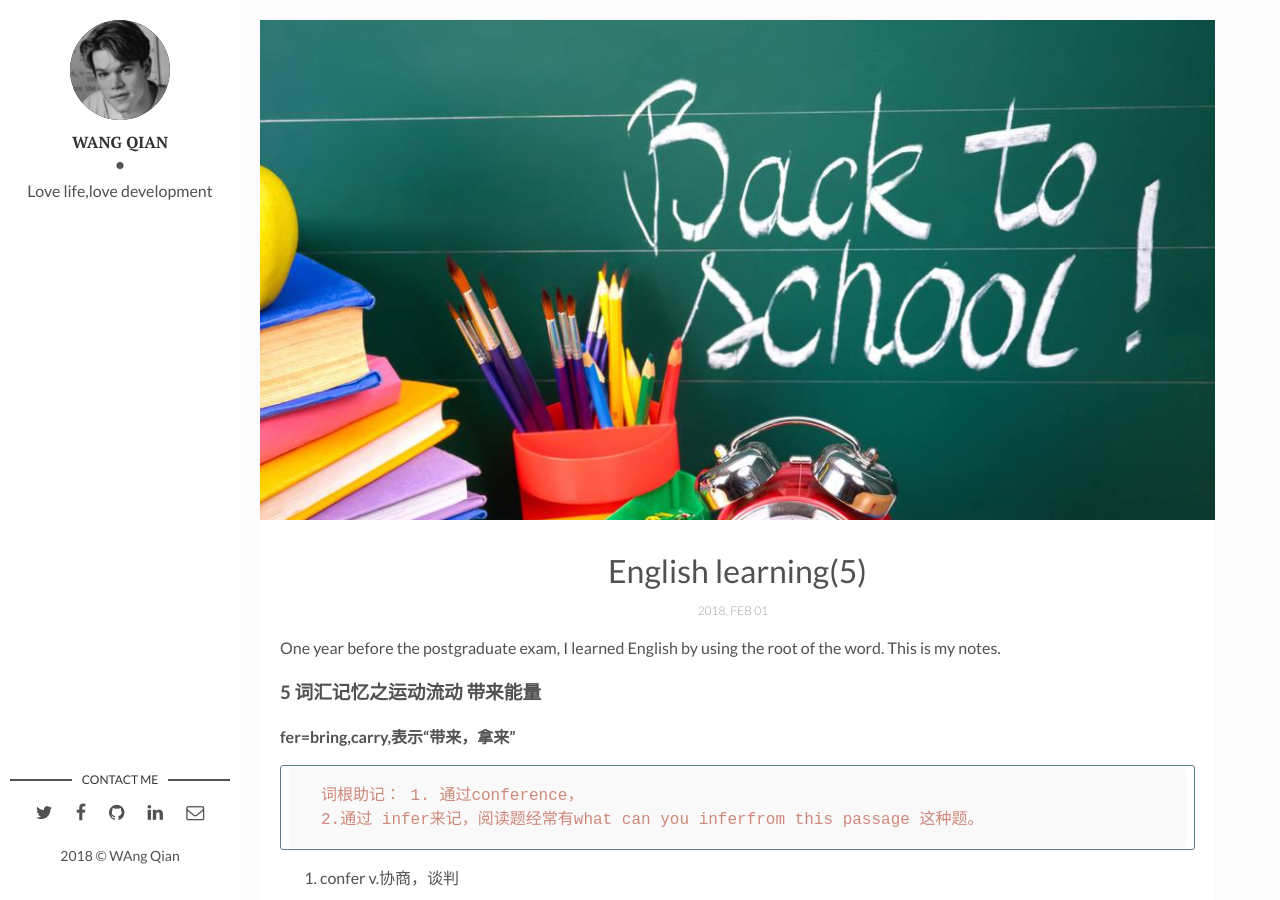
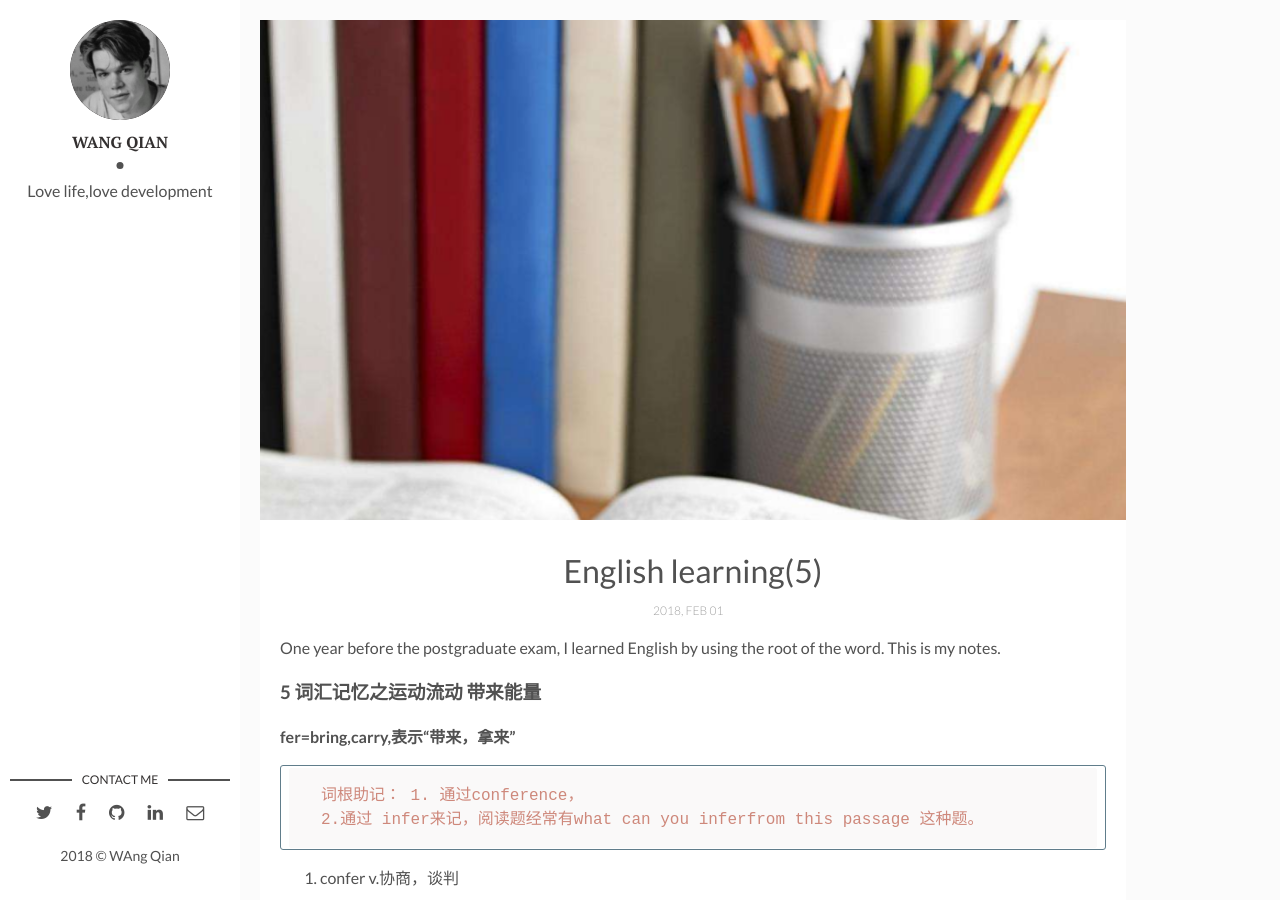
Before and after one commit to WAng91An/WAng91An.github.io, a Jekyll site: the page built from _posts/2018-02-02-English-Learning-5.md, in a window 1280 px wide and 900 px high. Built offline with Jekyll 4.4.1, drawn with Linux system fonts in a browser that asks for light colours; comment, search, counter and statistics services are not loaded.

Commit message:
english 5

```diff
--- a/_config.yml
+++ b/_config.yml
@@ -12,10 +12,7 @@
 author: WAng Qian  # add your name
 author-img: w.png # add your photo
 about-author: Love life,love development # add description
-twitter: # add your Twitter handle
-facebook: # add your Facebook handle
 github: WAng91An # add your Github handle
-linkedin: # add your Linkedin handle
 email: 1027700603@qq.com # add your Email address
 
 # Disqus
--- a/_posts/2018-02-02-English-Learning-5.md
+++ b/_posts/2018-02-02-English-Learning-5.md
@@ -2,7 +2,7 @@
 layout: post
 title:  English learning(5)
 date: 2018-02-02- 00:00:00 +0300
-img: 1.png # Add image post (optional)
+img: 5.png # Add image post (optional)
 tags: [English] # add tag
 ---
 
```
